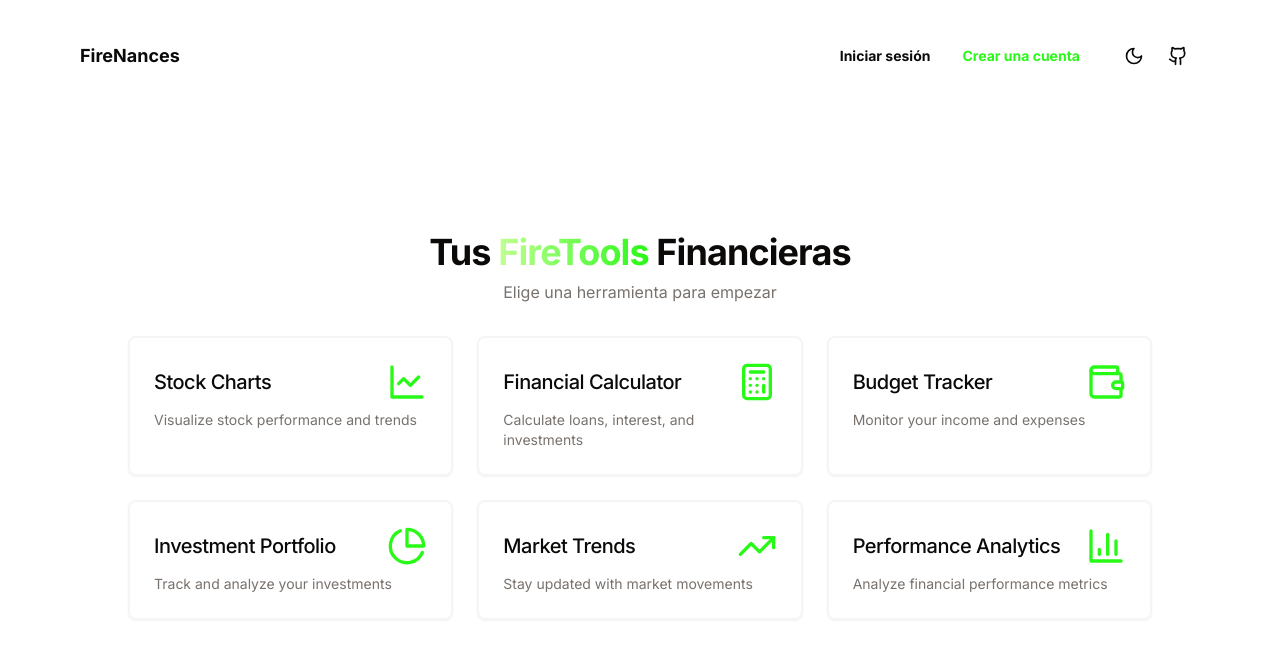
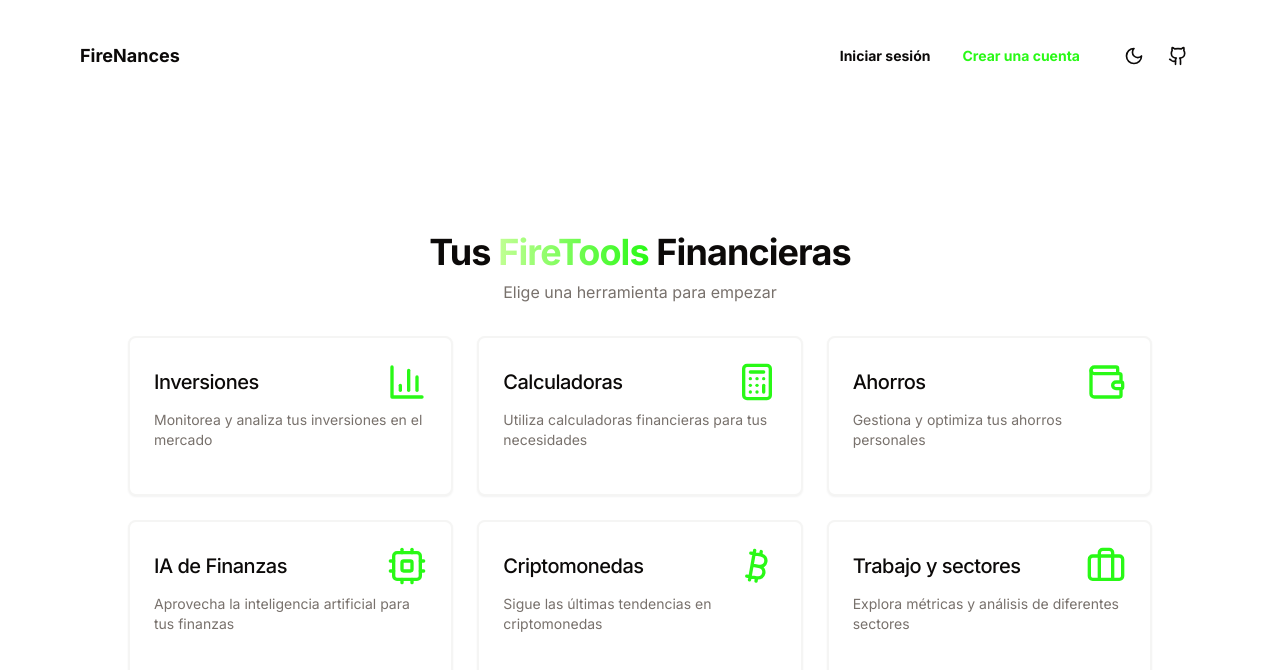
Before and after one commit to Michillas/WebFinanzas, a Next.js app in the folder webfinanzas-frontend/: page /tools in a window 1280 px wide. Shown: the top 670 px of the page. Built offline with nearby package versions, Linux system fonts and the light colour scheme.

Commit message:
feat: finance tools cards

```diff
--- a/webfinanzas-frontend/app/tools/page.tsx
+++ b/webfinanzas-frontend/app/tools/page.tsx
@@ -3,10 +3,10 @@
 import {
     BarChart3,
     Calculator,
-  LineChart,
-  PieChart,
-  TrendingUp,
     Wallet,
+    Cpu,
+    Bitcoin,
+    Briefcase,
 } from "lucide-react";
 import Link from "next/link";
 import {
@@ -21,44 +21,44 @@ import type { ReactNode } from "react";
 const financeTools = [
     {
         id: 1,
-    title: "Stock Charts",
-    description: "Visualize stock performance and trends",
-    icon: <LineChart className="h-10 w-10" />,
+        title: "Inversiones",
+        description: "Monitorea y analiza tus inversiones en el mercado",
+        icon: <BarChart3 className="h-10 w-10" />,
         href: "/tools/stocks",
     },
     {
         id: 2,
-    title: "Financial Calculator",
-    description: "Calculate loans, interest, and investments",
+        title: "Calculadoras",
+        description: "Utiliza calculadoras financieras para tus necesidades",
         icon: <Calculator className="h-10 w-10" />,
         href: "/tools/calculator",
     },
     {
         id: 3,
-    title: "Budget Tracker",
-    description: "Monitor your income and expenses",
+        title: "Ahorros",
+        description: "Gestiona y optimiza tus ahorros personales",
         icon: <Wallet className="h-10 w-10" />,
         href: "/tools/budget",
     },
     {
         id: 4,
-    title: "Investment Portfolio",
-    description: "Track and analyze your investments",
-    icon: <PieChart className="h-10 w-10" />,
+        title: "IA de Finanzas",
+        description: "Aprovecha la inteligencia artificial para tus finanzas",
+        icon: <Cpu className="h-10 w-10" />,
         href: "/tools/portfolio",
     },
     {
         id: 5,
-    title: "Market Trends",
-    description: "Stay updated with market movements",
-    icon: <TrendingUp className="h-10 w-10" />,
+        title: "Criptomonedas",
+        description: "Sigue las últimas tendencias en criptomonedas",
+        icon: <Bitcoin className="h-10 w-10" />,
         href: "/tools/trends",
     },
     {
         id: 6,
-    title: "Performance Analytics",
-    description: "Analyze financial performance metrics",
-    icon: <BarChart3 className="h-10 w-10" />,
+        title: "Trabajo y sectores",
+        description: "Explora métricas y análisis de diferentes sectores",
+        icon: <Briefcase className="h-10 w-10" />,
         href: "/tools/analytics",
     },
 ];
@@ -81,7 +81,7 @@ function FinanceToolCard({
       href={href}
       className="block transition-all duration-200 hover:scale-[1.02]"
     >
-      <Card className="h-full cursor-pointer border-2 transition-colors hover:border-primary/50 hover:bg-muted/50">
+      <Card className="h-full min-h-40 cursor-pointer border-2 transition-colors hover:border-primary/50 hover:bg-muted/50">
         <CardHeader className="flex flex-row items-center justify-between space-y-0 pb-2">
           <CardTitle className="text-xl font-medium">{title}</CardTitle>
           <div className="text-primary">{icon}</div>
```
Lines whose indentation alone changed are shown as unchanged.
